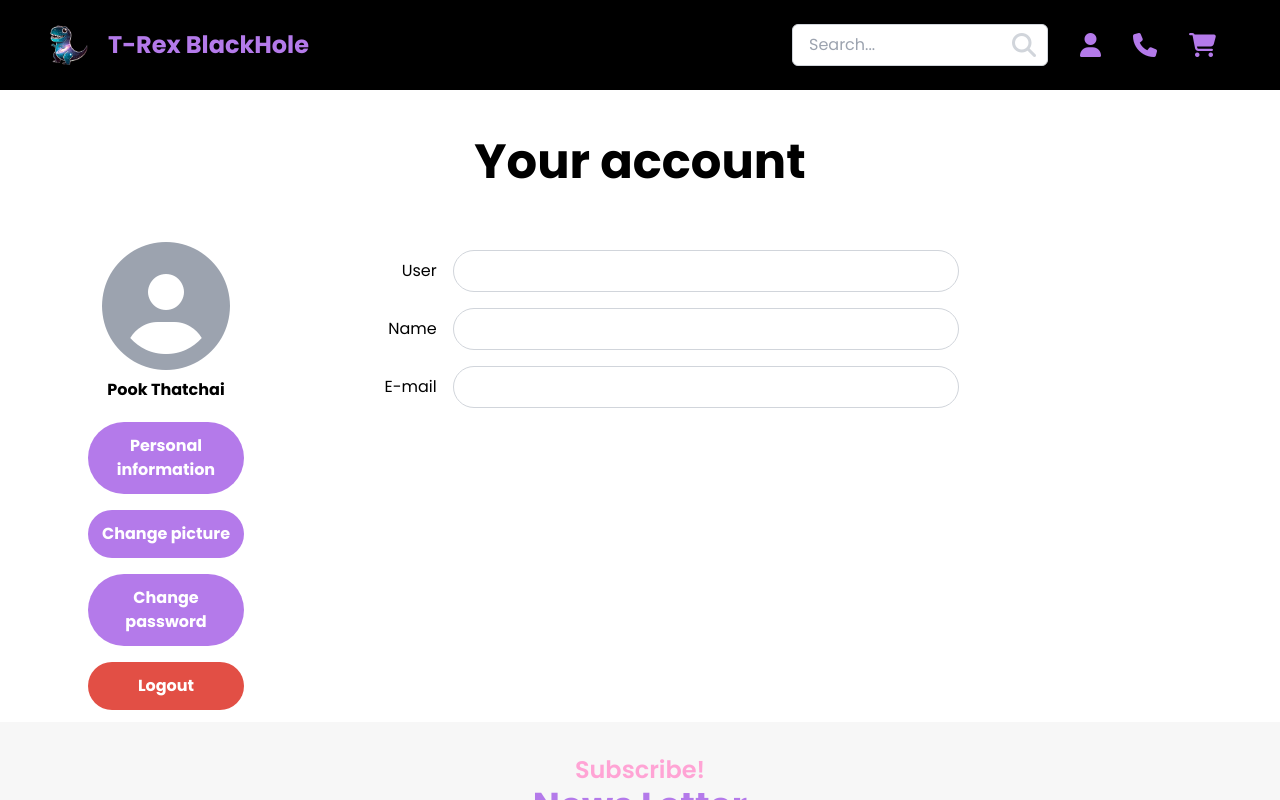
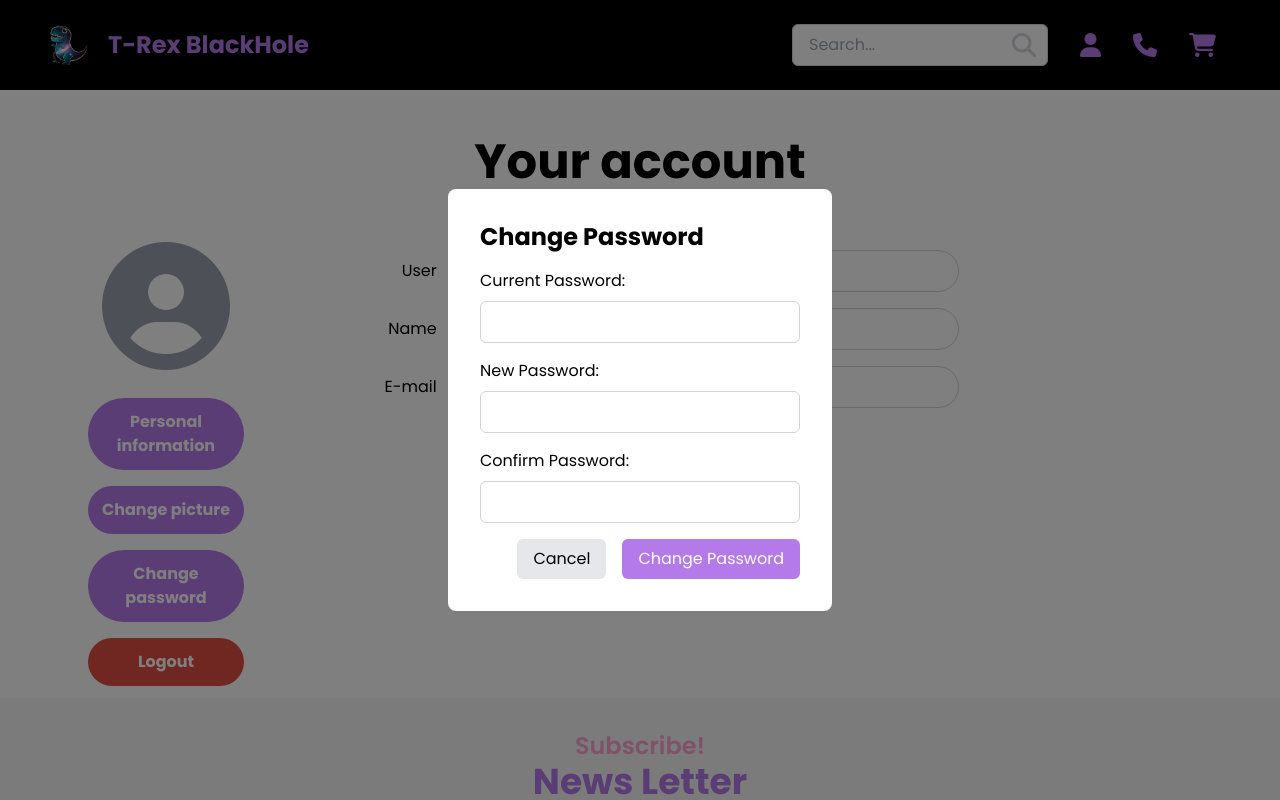
Before and after one commit to T-Rex-Back-Hole/Art-toy_Project, a React (Vite) app: page /personal in a window 1280 px wide. Both pictures are taken after a click on the button "Change password". Shown: the top 800 px of the page. Built offline with nearby package versions, Linux system fonts and the light colour scheme; no server answers.

Commit message:
edit  Change Password

```diff
--- a/src/pages/Personal-info.jsx
+++ b/src/pages/Personal-info.jsx
@@ -11,6 +11,61 @@ const PersonalInformation = () => {
     userName: '',
     email: ''
   });
+  // เพิ่ม state สำหรับ modal change password
+  const [showPasswordModal, setShowPasswordModal] = useState(false);
+  const [passwordData, setPasswordData] = useState({
+    currentPassword: '',
+    newPassword: '',
+    confirmPassword: ''
+  });
+const [passwordError, setPasswordError] = useState('');
+
+// เพิ่มฟังก์ชันสำหรับ handle การเปลี่ยน password
+const handlePasswordChange = async (e) => {
+  e.preventDefault();
+
+  // ตรวจสอบรหัสผ่านใหม่ต้องตรงกัน
+  if (passwordData.newPassword !== passwordData.confirmPassword) {
+    setPasswordError('New passwords do not match');
+    return;
+  }
+
+  try {
+    const response = await axios.post(
+      `${import.meta.env.VITE_USER_URL}/client/change-password`,
+      {
+        currentPassword: passwordData.currentPassword,
+        newPassword: passwordData.newPassword
+      },
+      {
+        headers: {
+          'Content-Type': 'application/json',
+          Authorization: `Bearer ${token}`
+        }
+      }
+    );
+
+    if (response.data.success) {
+      // รีเซ็ตฟอร์มและปิด modal
+      setShowPasswordModal(false);
+      setPasswordData({
+        currentPassword: '',
+        newPassword: '',
+        confirmPassword: ''
+      });
+      setPasswordError('');
+      alert('Password changed successfully');
+    } else {
+      setPasswordError(response.data.message || 'Failed to change password');
+    }
+  } catch (error) {
+    console.error('Change password error:', error);
+    setPasswordError(error.response?.data?.message || 'An error occurred while changing password');
+  }
+};
+
+
+
 
   useEffect(() => {
     const fetchUserData = async () => {
@@ -57,7 +112,7 @@ const PersonalInformation = () => {
         >
           <i className="fa-solid fa-circle-user text-6xl lg:text-9xl text-gray-400"></i>
           <div id="name" className="font-bold text-center mt-2">
-            Pook Thatchai
+            {userData.userName}
           </div>
           <button
             id="info-box"
@@ -73,6 +128,7 @@ const PersonalInformation = () => {
           </button>
           <button
             id="passwordchange-box"
+            onClick={() => setShowPasswordModal(true)}
             className="w-full rounded-full mt-1 font-bold bg-[#B47AEA] text-center text-white py-3 px-2 mb-1 lg:mt-3"
           >
             Change password
@@ -180,6 +236,81 @@ const PersonalInformation = () => {
           </div>
         </div>
       </section>
+
+      {showPasswordModal && (
+        <div className="fixed inset-0 bg-black bg-opacity-50 flex items-center justify-center z-50">
+          <div className="bg-white p-8 rounded-lg w-96">
+            <h2 className="text-2xl font-bold mb-4">Change Password</h2>
+            <form onSubmit={handlePasswordChange}>
+              <div className="mb-4">
+                <label className="block mb-2">Current Password:</label>
+                <input
+                  type="password"
+                  value={passwordData.currentPassword}
+                  onChange={(e) => setPasswordData({
+                    ...passwordData,
+                    currentPassword: e.target.value
+                  })}
+                  className="w-full border border-gray-300 rounded-md p-2 focus:outline-none focus:ring-2 focus:ring-purple-500"
+                  required
+                />
+              </div>
+              <div className="mb-4">
+                <label className="block mb-2">New Password:</label>
+                <input
+                  type="password"
+                  value={passwordData.newPassword}
+                  onChange={(e) => setPasswordData({
+                    ...passwordData,
+                    newPassword: e.target.value
+                  })}
+                  className="w-full border border-gray-300 rounded-md p-2 focus:outline-none focus:ring-2 focus:ring-purple-500"
+                  required
+                />
+              </div>
+              <div className="mb-4">
+                <label className="block mb-2">Confirm Password:</label>
+                <input
+                  type="password"
+                  value={passwordData.confirmPassword}
+                  onChange={(e) => setPasswordData({
+                    ...passwordData,
+                    confirmPassword: e.target.value
+                  })}
+                  className="w-full border border-gray-300 rounded-md p-2 focus:outline-none focus:ring-2 focus:ring-purple-500"
+                  required
+                />
+              </div>
+              {passwordError && (
+                <p className="text-red-500 mb-4">{passwordError}</p>
+              )}
+              <div className="flex justify-end gap-4">
+                <button
+                  type="button"
+                  onClick={() => {
+                    setShowPasswordModal(false);
+                    setPasswordError('');
+                    setPasswordData({
+                      currentPassword: '',
+                      newPassword: '',
+                      confirmPassword: ''
+                    });
+                  }}
+                  className="px-4 py-2 bg-gray-200 hover:bg-gray-300 rounded-md transition duration-200"
+                >
+                  Cancel
+                </button>
+                <button
+                  type="submit"
+                  className="px-4 py-2 bg-[#B47AEA] text-white hover:bg-purple-600 rounded-md transition duration-200"
+                >
+                  Change Password
+                </button>
+              </div>
+            </form>
+          </div>
+        </div>
+      )}
     </>
   );
 };
```
